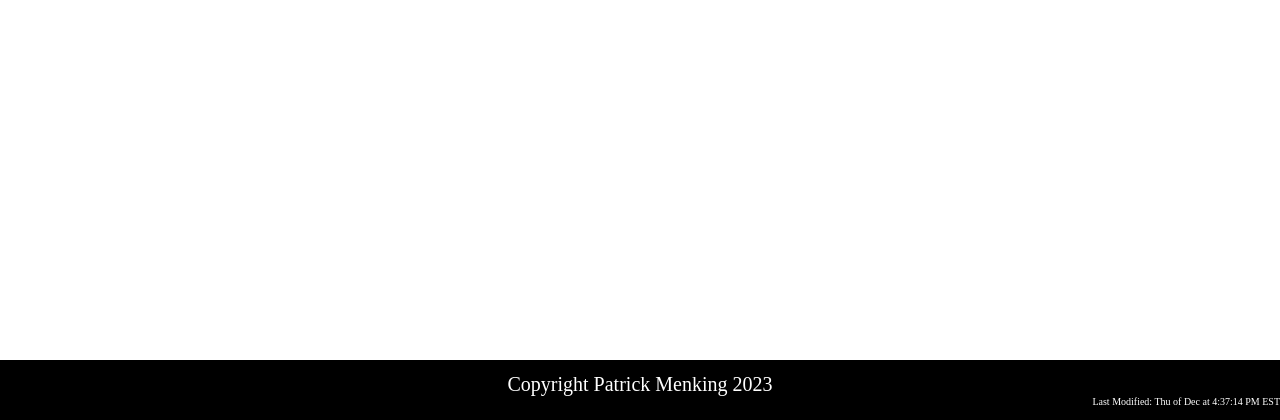
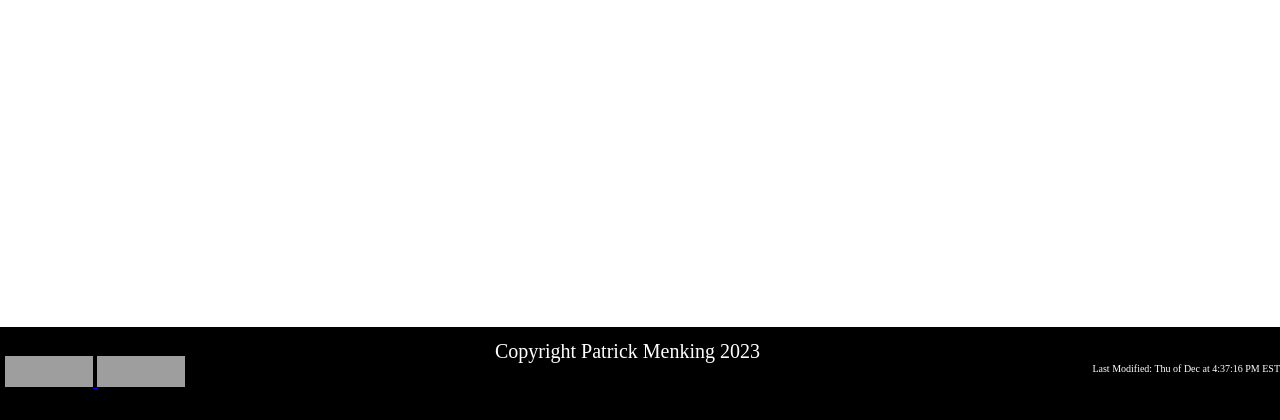
Before and after one commit to TheWanderingCrow/CSIS410-Liberty, a PHP site: page / in a window 1280 px wide. Shown: the part 380-800 px from the top of the page. Run offline with PHP 8.4, Linux system fonts and the light colour scheme; grey boxes are pictures that could not be loaded.

Commit message:
Added validation stickers, centered footer-text in css

```diff
--- a/src/Design.php
+++ b/src/Design.php
@@ -20,6 +20,19 @@ class Design {
         $footer = <<<HEREDOC
         <div>
             <div class="footer">
+                <div class="validation-icons">
+                    <p>
+                        <a href="http://validator.w3.org/check?uri=referer"><img
+                            src="http://www.w3.org/Icons/valid-xhtml10" alt="Valid XHTML 1.0 Strict" height="31" width="88" />
+                        </a>
+
+                        <a href="http://jigsaw.w3.org/css-validator/check/referer">
+                            <img style="border:0;width:88px;height:31px"
+                                src="http://jigsaw.w3.org/css-validator/images/vcss"
+                                alt="Valid CSS!" />
+                        </a>
+                    </p>
+                </div>
                 <div class="footer-text">Copyright Patrick Menking 2023</div>
                 <div class="last-edited"> Last Modified: {$dateLastModified}</div>
             </div>
--- a/src/pages/index.php
+++ b/src/pages/index.php
@@ -2,12 +2,12 @@
 include __DIR__ . "/../../vendor/autoload.php";
 use CrowCMS\Design;
 ?>
-<!DOCTYPE html PUBLIC "-//W3C//DTD XHTML+RDFa 1.0 Strict//EN" "http://www.w3.org/TR/xhtml1/DTD/xhtml1-strict.dtd">
+<!DOCTYPE html PUBLIC "-//W3C//DTD XHTML 1.0 Strict//EN" "http://www.w3.org/TR/xhtml1/DTD/xhtml1-strict.dtd">
 <html xmlns="http://www.w3.org/1999/xhtml" xml:lang="en" lang="en">
 
 <head>
-    <link rel="stylesheet" href="/css/design.css" type="text/css" media="all">
-    <meta http-equiv="Content-Type" content="text/html;charset=utf-8">
+    <link rel="stylesheet" href="/css/design.css" type="text/css" media="all"/>
+    <meta http-equiv="Content-Type" content="text/html;charset=utf-8"/>
     <title>
         CSIS410 - CrowCMS
     </title>
--- a/web/css/design.css
+++ b/web/css/design.css
@@ -25,7 +25,6 @@
     background-color: black;
     padding-top: 1%;
     padding-bottom: 1%;
-    text-align: center;
     width: 100%;
     right: 0%;
     bottom: 0%;
@@ -36,4 +35,11 @@
 .footer-text {
     color: white;
     font-size: 20px;
+    text-align: center;
+    margin-right: 210px;
 }
+
+.validation-icons {
+    padding-left: 5px;
+    float: left;
+}
```
